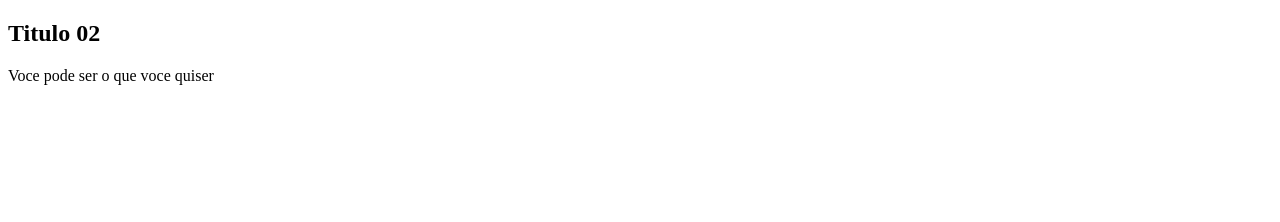
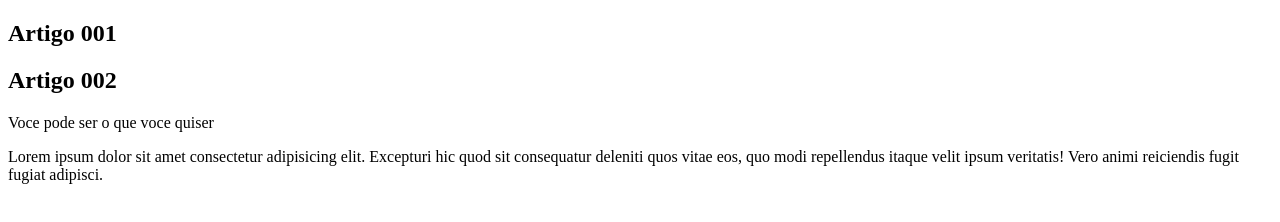
Before and after one commit to AndrewRivaldoDeAlbuquerque/Projeto-Site, a plain HTML site: page Projeto.html in a window 1280 px wide. Drawn offline with Linux system fonts and the light colour scheme.

Commit message:
Update Projeto.html

```diff
--- a/Projeto.html
+++ b/Projeto.html
@@ -4,15 +4,17 @@
     <meta charset="UTF-8">
     <meta http-equiv="X-UA-Compatible" content="IE=edge">
     <meta name="viewport" content="width=device-width, initial-scale=1.0">
-    <title>Branch</title>
+    <title>Seja Seu melhor</title>
 </head>
 <body>
-    <title>Titulo 01</title>
+    <title>Voce Consegue</title>
     <article>
-       <h1>Titulo 02</h1>
+       <h1>Artigo 001</h1>
     </article>
     <article>
+        <h2>Artigo 002</h2>
         <p>Voce pode ser o que voce quiser</p>
+        <p>Lorem ipsum dolor sit amet consectetur adipisicing elit. Excepturi hic quod sit consequatur deleniti quos vitae eos, quo modi repellendus itaque velit ipsum veritatis! Vero animi reiciendis fugit fugiat adipisci.</p>
     </article>
 </body>
 </html>
```
